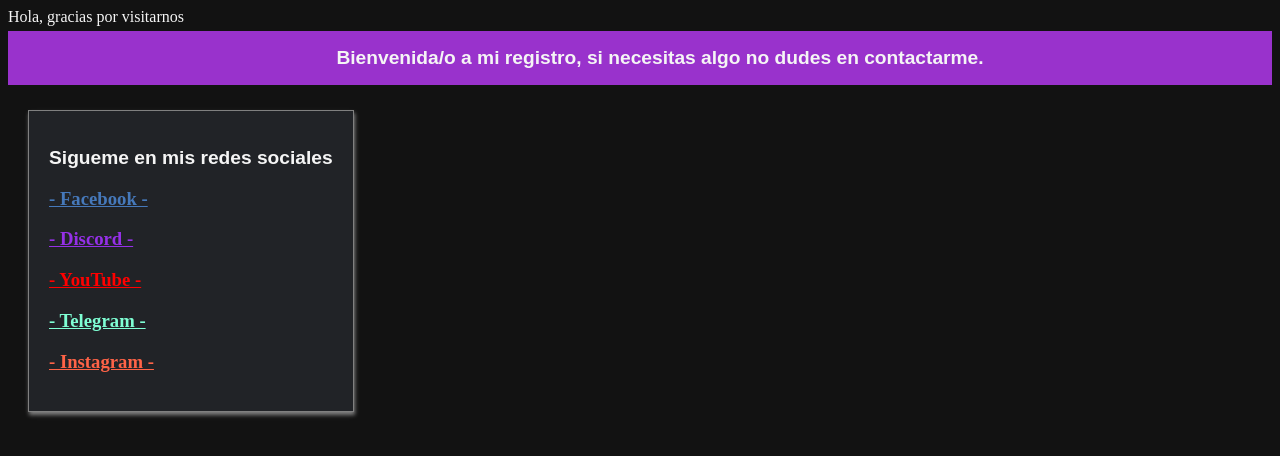
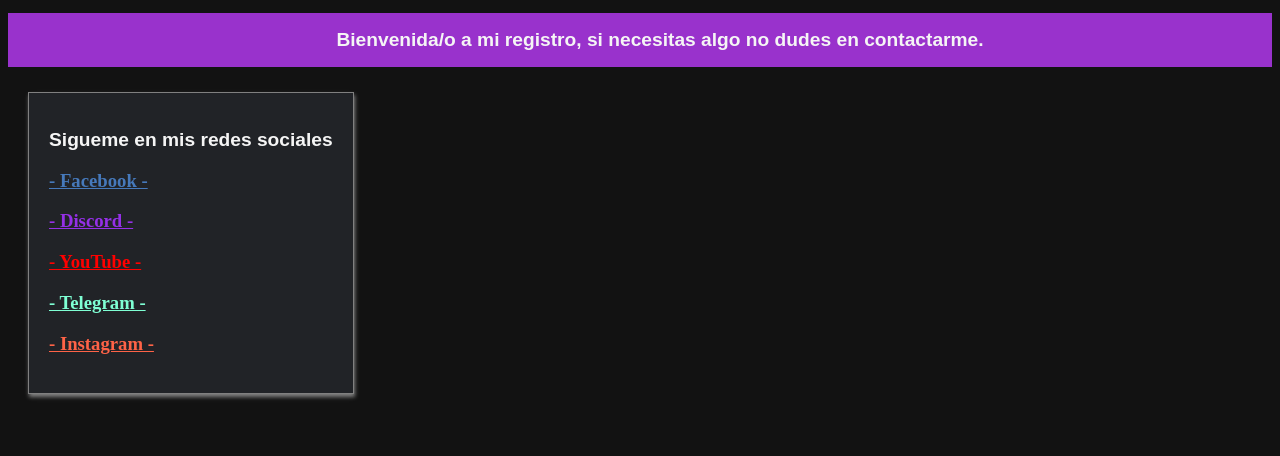
Before and after one commit to isrrael5/mi-sitio, a plain HTML site: page index.html in a window 1280 px wide. Drawn offline with Linux system fonts and the light colour scheme.

Commit message:
Update index.html

```diff
--- a/index.html
+++ b/index.html
@@ -9,7 +9,7 @@
 </head>
 <body>
 	<header>
-		<div class="respn">
+		<div class="menu_bar">
 			<a>Hola, gracias por visitarnos</a>
 		</div>
 		<nav>
```
